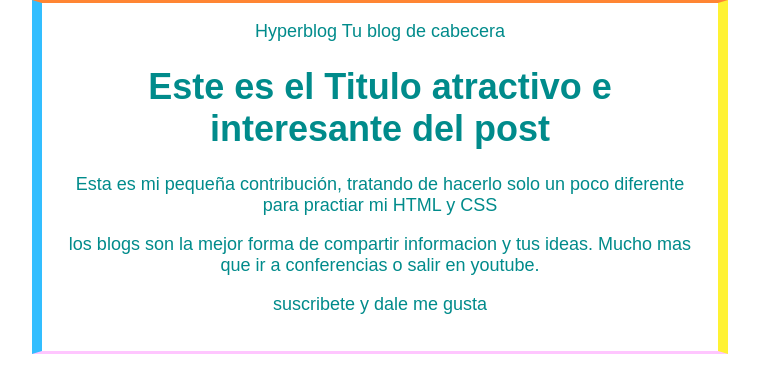
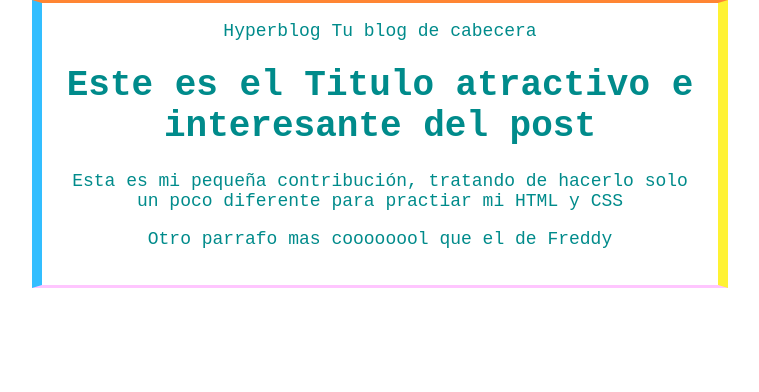
Before and after one commit to robycod/proyectoGit, a plain HTML site: page index.html in a window 1280 px wide. Shown: the whole page, without its empty margins (260-1019 px from the left). Drawn offline with Linux system fonts and the light colour scheme.

Commit message:
Agregago el contenido adicional del blog mas otra tipogrfia

```diff
--- a/css/style.css
+++ b/css/style.css
@@ -1,7 +1,7 @@
 body{
 color: darkcyan;
 text-align: center;
-font-family: Arial;
+font-family: 'Courier New', Courier, monospace;
 font-size: 18px;
 margin: 0;
 padding: 0;
--- a/index.html
+++ b/index.html
@@ -15,9 +15,7 @@
        <div id="post">
             <h1>Este es el Titulo atractivo e interesante del post</h1>
             <p>Esta es mi pequeña contribución, tratando de hacerlo solo un poco diferente para practiar mi HTML y CSS</p>
-            <p>los blogs son la mejor forma de compartir informacion y tus ideas. Mucho mas que ir a
-                conferencias o salir en youtube. </p>
-                <p>suscribete y dale me gusta</p>
+            <p>Otro parrafo mas coooooool que el de Freddy</p>
         </div>
     </div>
 </body>
```
